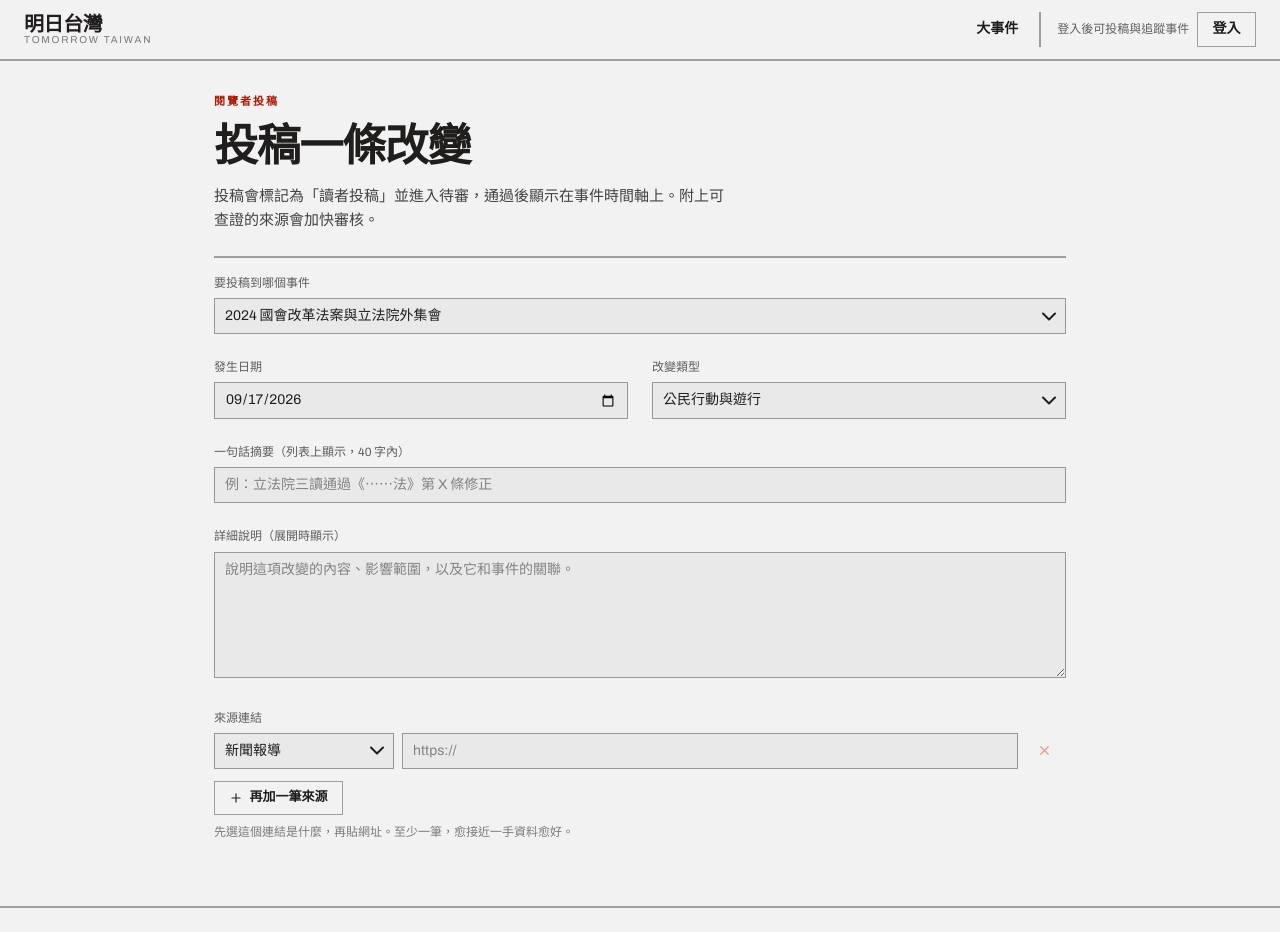
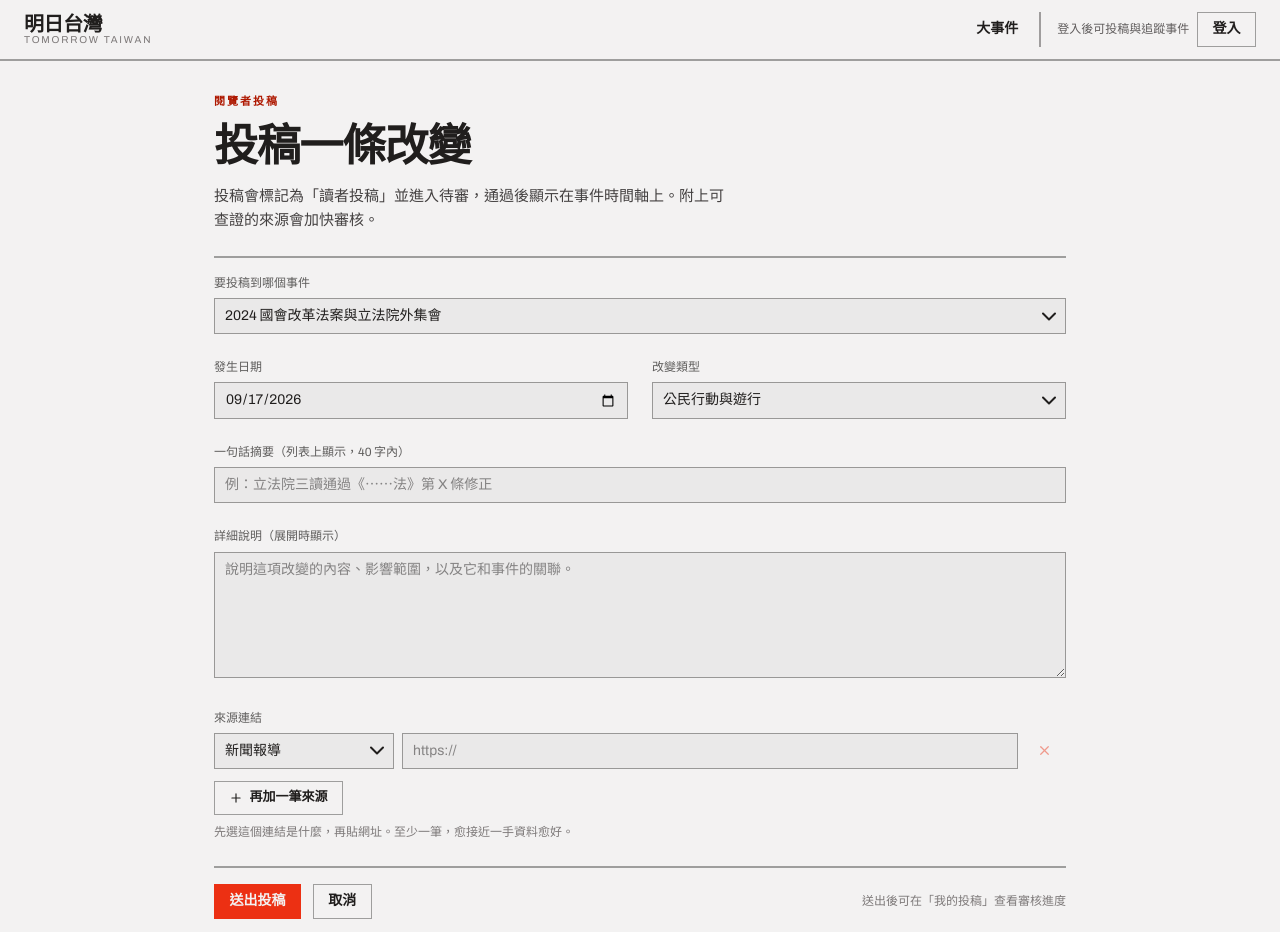
Before and after one commit to danielyc0304/tomorrow-taiwan, a Next.js app: page /submission in a window 1280 px wide. Shown: the top 932 px of the page. Built offline with nearby package versions, Linux system fonts and the light colour scheme.

Commit message:
feat(actions): add `Actions` component to `/submission` page
Refs: TT-26

```diff
--- a/app/submission/page.tsx
+++ b/app/submission/page.tsx
@@ -1,3 +1,4 @@
+import Actions from "@/components/submission/actions";
 import Form from "@/components/submission/form";
 import Title from "@/components/submission/title";
 
@@ -7,6 +8,7 @@ export default function Submission() {
       <Title />
       <div className="hr" />
       <Form />
+      <Actions />
     </section>
   );
 }
--- /dev/null
+++ b/components/submission/actions.tsx
@@ -0,0 +1,17 @@
+import Link from "next/link";
+
+export default function Actions() {
+  return (
+    <div className="mt-6 flex items-center gap-3 border-t-2 border-t-divider pt-4">
+      <button type="submit" form="submission" className="btn btn-primary">
+        送出投稿
+      </button>
+      <Link href="/" className="btn btn-secondary text-text">
+        取消
+      </Link>
+      <span className="ml-auto text-xs leading-1.6 text-neutral-600">
+        送出後可在「我的投稿」查看審核進度
+      </span>
+    </div>
+  );
+}
```
